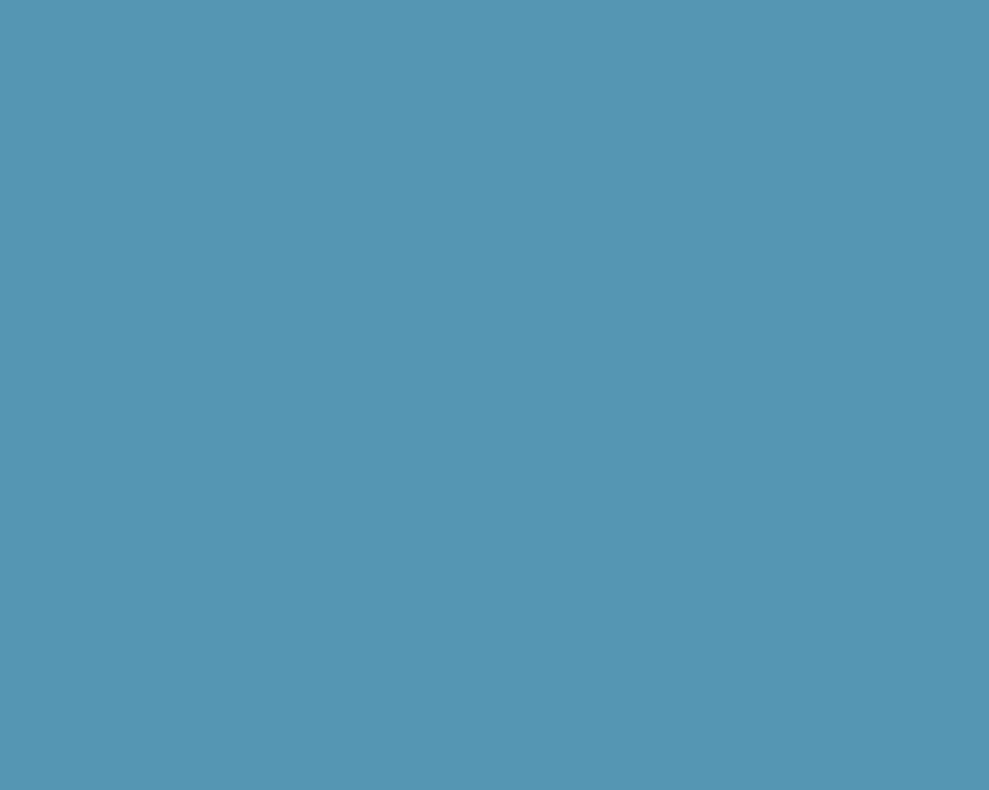
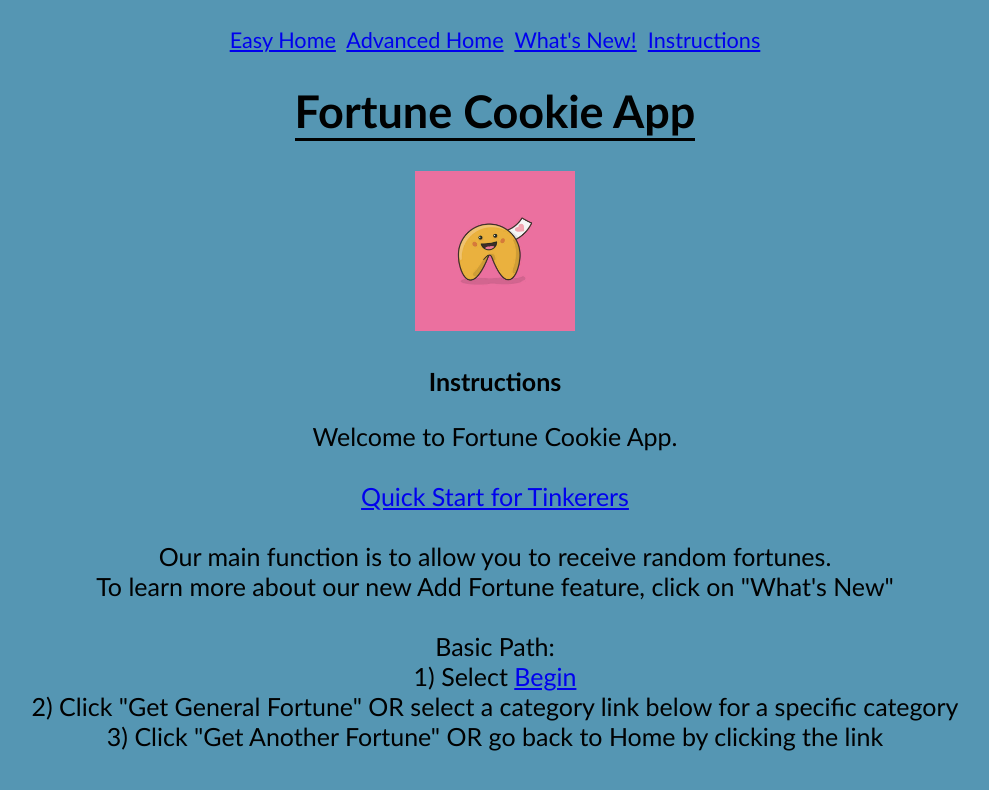
Before and after one commit to cleog/CS361-FortuneApp, a React (Create React App) app in the folder fortune-react/: page /instructions in a window 1280 px wide. Before the commit this address had no page. Shown: the top 790 px of the page, without its empty margins (145-1134 px from the left). Built offline with nearby package versions, Linux system fonts and the light colour scheme.

Commit message:
CSH 3, 5, 6 met

```diff
--- a/fortune-react/src/App.css
+++ b/fortune-react/src/App.css
@@ -95,7 +95,6 @@ h3 {
 
 
 p {
-  color:rgb(32, 80, 39);
   font-size: 25px;
 }
 
--- a/fortune-react/src/App.js
+++ b/fortune-react/src/App.js
@@ -6,6 +6,7 @@ import AddFortunePage from './pages/AddFortunePage'
 import EditFortunePage from './pages/EditFortunePage'
 import ReceiveFortunePage from './pages/ReceiveFortunePage';
 import WhatsNew from './pages/WhatsNew';
+import InstructionsPage from './pages/InstructionsPage';
 import MainLayout from './layouts/MainLayout';
 
 
@@ -19,6 +20,7 @@ function App() {
               <Route index element={<HomePage />} />
               <Route path="/advanced" element={<HomePageAdvanced/>} />
               <Route path="/whatsnew" element={<WhatsNew/>} />
+              <Route path="/instructions" element={<InstructionsPage/>} />
               <Route path="/add/:category" element={<AddFortunePage />} />
               <Route path="/get/:category" element={<ReceiveFortunePage />} />
               <Route path="/edit" element={<EditFortunePage />} />
--- a/fortune-react/src/layouts/MainLayout.js
+++ b/fortune-react/src/layouts/MainLayout.js
@@ -13,6 +13,8 @@ function MainLayout() {
                     <Link to="/advanced">Advanced Home</Link>
                     &nbsp;&nbsp;
                     <Link to="/whatsnew">What's New!</Link>
+                    &nbsp;&nbsp;
+                    <Link to="/Instructions">Instructions</Link>
                     </small>
                 </span>
                 <h1>Fortune Cookie App</h1>
--- a/fortune-react/src/pages/HomePage.js
+++ b/fortune-react/src/pages/HomePage.js
@@ -4,10 +4,11 @@ import { Link } from 'react-router-dom';
 function HomePage() {
     return (
         <div className='receive'>
+            <div>
                 <h2>Receive A Fortune</h2>
                 <h3>Quick Option:</h3>
                 <Link to="/get/general" className='link' >Get General Fortune</Link>
-            <br/>
+                <br />
                 <h3>Or choose one category below:</h3>
                 <Link to="/get/general" className='link'>General</Link>
                 <br></br>
@@ -15,6 +16,7 @@ function HomePage() {
                 <br></br>
                 <Link to="/get/child-friendly" className='link'>Child-Friendly</Link>
             </div>
+        </div>
     )
 }
 
--- /dev/null
+++ b/fortune-react/src/pages/InstructionsPage.js
@@ -0,0 +1,32 @@
+import React from 'react';
+import { Link } from 'react-router-dom';
+
+function InstructionsPage() {
+    return (
+        <div>
+            <h3>Instructions</h3>
+            <p className='instructions'>
+                Welcome to Fortune Cookie App.
+                <br></br>
+                <br></br>
+                <Link to="/advanced" className='link' >Quick Start for Tinkerers</Link>
+                <br></br>
+                <br></br>
+                Our main function is to allow you to receive random fortunes.
+                <br></br>
+                To learn more about our new Add Fortune feature, click on "What's New"
+                <br></br>
+                <br></br>
+                Basic Path:
+                <br></br>
+                1) Select <Link to="/" className='link' >Begin</Link>
+                <br></br>
+                2) Click "Get General Fortune" OR select a category link below for a specific category
+                <br></br>
+                3) Click "Get Another Fortune" OR go back to Home by clicking the link
+            </p>
+        </div>
+    )
+}
+
+export default InstructionsPage;
```
Lines whose indentation alone changed are shown as unchanged.
